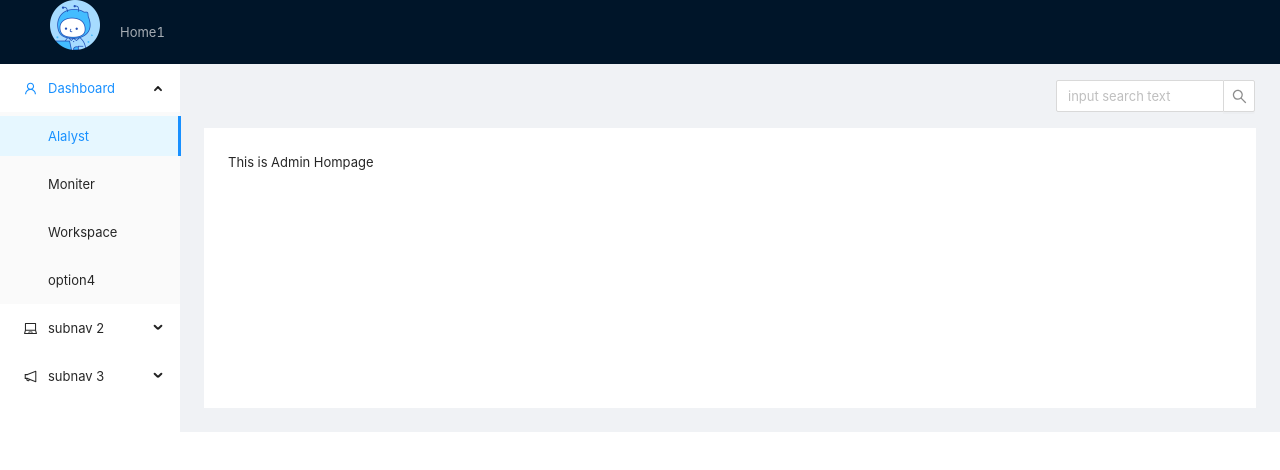
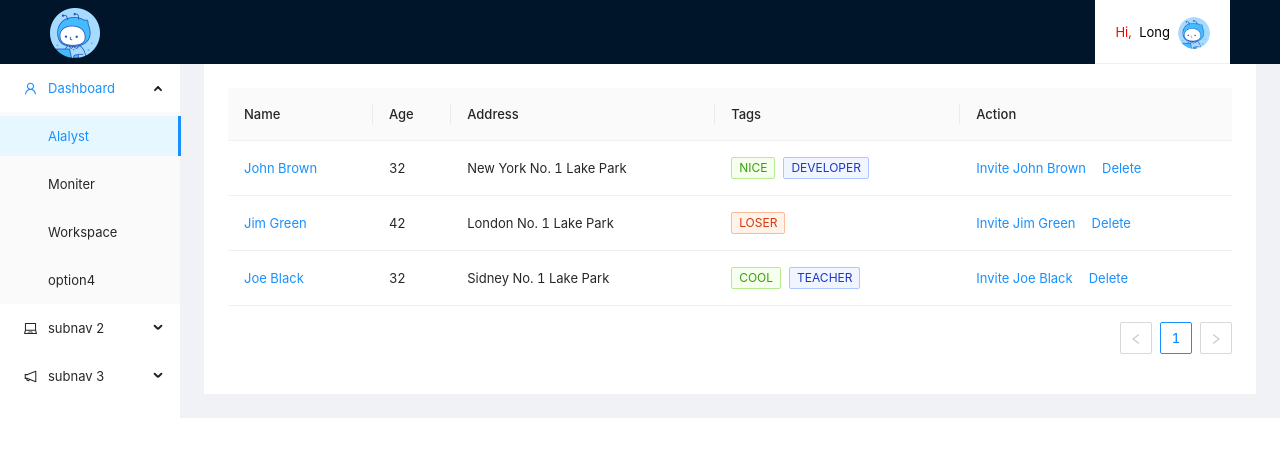
Before and after one commit to longtkhd/React_Study_Mobx, a React (Create React App) app in the folder myapp/: page /admin in a window 1280 px wide. Shown: the top 470 px of the page. Built offline with nearby package versions, Linux system fonts and the light colour scheme; sample sign-in values are in the browser's storage.

Commit message:
add logout feature

```diff
--- a/myapp/craco.config.js
+++ b/myapp/craco.config.js
@@ -10,6 +10,7 @@ module.exports = {
                         modifyVars: {
                             '@primary-color': '#1890ff',
                             '@font-size-base': '13px',
+
                         },
 
                         javascriptEnabled: true,
--- a/myapp/package.json
+++ b/myapp/package.json
@@ -5,6 +5,7 @@
   "dependencies": {
     "@ant-design/icons": "^4.2.2",
     "@craco/craco": "^5.6.4",
+    "@lingui/react": "^2.9.2",
     "@testing-library/jest-dom": "^4.2.4",
     "@testing-library/react": "^9.3.2",
     "@testing-library/user-event": "^7.1.2",
--- a/myapp/src/App.js
+++ b/myapp/src/App.js
@@ -30,12 +30,12 @@ const App = () => (
             exact
             layout={Dashboard}
             path="/admin"
-            component={AdminPage}
+            component={Member}
           />
           <PrivateRoute
             exact
             layout={Dashboard}
-            path="/admin/option1"
+            path="/admin/member"
             component={Member}
 
           />
--- a/myapp/src/pages/Dashboard/index.js
+++ b/myapp/src/pages/Dashboard/index.js
@@ -1,5 +1,5 @@
-import React from 'react';
-import { Layout, Menu } from 'antd';
+import React, { Fragment, useEffect } from 'react';
+import { Layout, Menu, Avatar } from 'antd';
 import { UserOutlined, LaptopOutlined, NotificationOutlined, LogoutOutlined } from '@ant-design/icons';
 import { Link } from 'react-router-dom'
 import Logo from '../../assets/Logo.png'
@@ -7,26 +7,46 @@ import './style.less'
 import { inject, observer } from 'mobx-react'
 import HeaderSearch from '../../components/HeaderSearch'
 import AvatarDropdown from '../../components/AvatarDropdown'
-
+import { Trans, withI18n } from '@lingui/react'
+import { useHistory } from 'react-router-dom'
 
 const { SubMenu } = Menu;
 const { Header, Content, Sider } = Layout
 
 const Dashboard = ({ children, LoginStore }) => {
-    console.log(LoginStore)
+    const history = useHistory();
+
+
+    const handleClickMenu = e => {
+        e.key === 'SignOut' && LoginStore.logout();
+        history.push('/login')
+    }
+    const rightContent = [
+        <Menu mode="horizontal" key='user' onClick={handleClickMenu}>
+            <SubMenu className="submenu"
+                title={
+                    <Fragment>
+                        <span style={{ color: 'red', marginRight: 4 }}>
+                            Hi,
+                        </span>
+                        <span style={{ color: 'black' }}> Long</span>
+
+                        <Avatar style={{ marginLeft: 8 }} src={Logo} />
+                    </Fragment>
+                }
+            >
+                <Menu.Item key="SignOut">
+                    <span style={{ color: 'red' }}>Sign out</span>
+                </Menu.Item>
+            </SubMenu>
+        </Menu>,
+    ]
+
     return (
         <Layout>
             <Header className="header">
-                <div className="logo" />
-                <div className="logo" />
-
-                <Menu theme="dark" mode="horizontal" defaultSelectedKeys={['2']}>
-                    <img src={Logo} alt="Logo" style={{ height: '50px' }} />
-                    <Menu.Item key="3" style={{ float: 'right' }}>Home1</Menu.Item>
-
-
-                </Menu>
-
+                <img className="logo" src={Logo} height='50px' />
+                <div style={{ float: 'right' }} className="userLogout">{rightContent}</div>
 
 
 
@@ -43,7 +63,7 @@ const Dashboard = ({ children, LoginStore }) => {
                     >
                         <SubMenu key="sub1" icon={<UserOutlined />} title="Dashboard">
                             <Menu.Item key="1">Alalyst
-                            <Link to='/admin/option1'></Link>
+                            <Link to='/admin/member'></Link>
                             </Menu.Item>
                             <Menu.Item key="2">Moniter
                             <Link to='/admin/option2'></Link>
@@ -67,21 +87,30 @@ const Dashboard = ({ children, LoginStore }) => {
                 </Sider>
                 <Layout style={{ padding: '0 24px 24px' }}>
 
-                    <div style={{ margin: '16px 0' }}>
-                        {/* <Breadcrumb>
+                    {/* <div style={{ margin: '16px 0' }}> */}
+                    {/* <Breadcrumb>
                             <Breadcrumb.Item>Home</Breadcrumb.Item>
                             <Breadcrumb.Item>List</Breadcrumb.Item>
                             <Breadcrumb.Item>App</Breadcrumb.Item>
                         </Breadcrumb> */}
 
-                        <HeaderSearch
+                    {/* <AvatarDropdown /> */}
 
-                            placeholder="站内搜索"
-                            defaultValue="umi ui" />
-                        {/* <AvatarDropdown /> */}
+                    {/* <Menu>
+                            <Menu.SubMenu>
+                                <Menu.Item>
+                                    <Avatar
+                                        size="small"
+                                        style={{ marginRight: 8 }}
+                                        src={Logo}
+                                    />
+                                </Menu.Item>
+                            </Menu.SubMenu>
+                        </Menu> */}
 
 
-                    </div>
+
+                    {/* </div> */}
 
                     <Content
                         className="site-layout-background"
@@ -95,10 +124,9 @@ const Dashboard = ({ children, LoginStore }) => {
                     </Content>
                 </Layout>
             </Layout>
-        </Layout>
+        </Layout >
     );
 }
 
 
-
 export default inject('LoginStore')(observer(Dashboard))
--- a/myapp/src/stores/login.store.js
+++ b/myapp/src/stores/login.store.js
@@ -51,11 +51,10 @@ class LoginStore {
     }
 
     logout = async () => {
-        localStorage.removeItem('token');
-        localStorage.setItem('isAuthenticated', false)
+        localStorage.clear();
         LoginStore.isLogged = false;
         LoginStore.Token = null;
-        await history.push('/login')
+
     }
 
 
@@ -68,6 +67,7 @@ decorate(LoginStore, {
     errors: observable,
     isLogged: observable,
     login: action,
+    logout: action,
     setUsername: action,
     setPassword: action
 })
```
Also changed, not shown: 1 other file (tests, documents, lock files or other folders).
